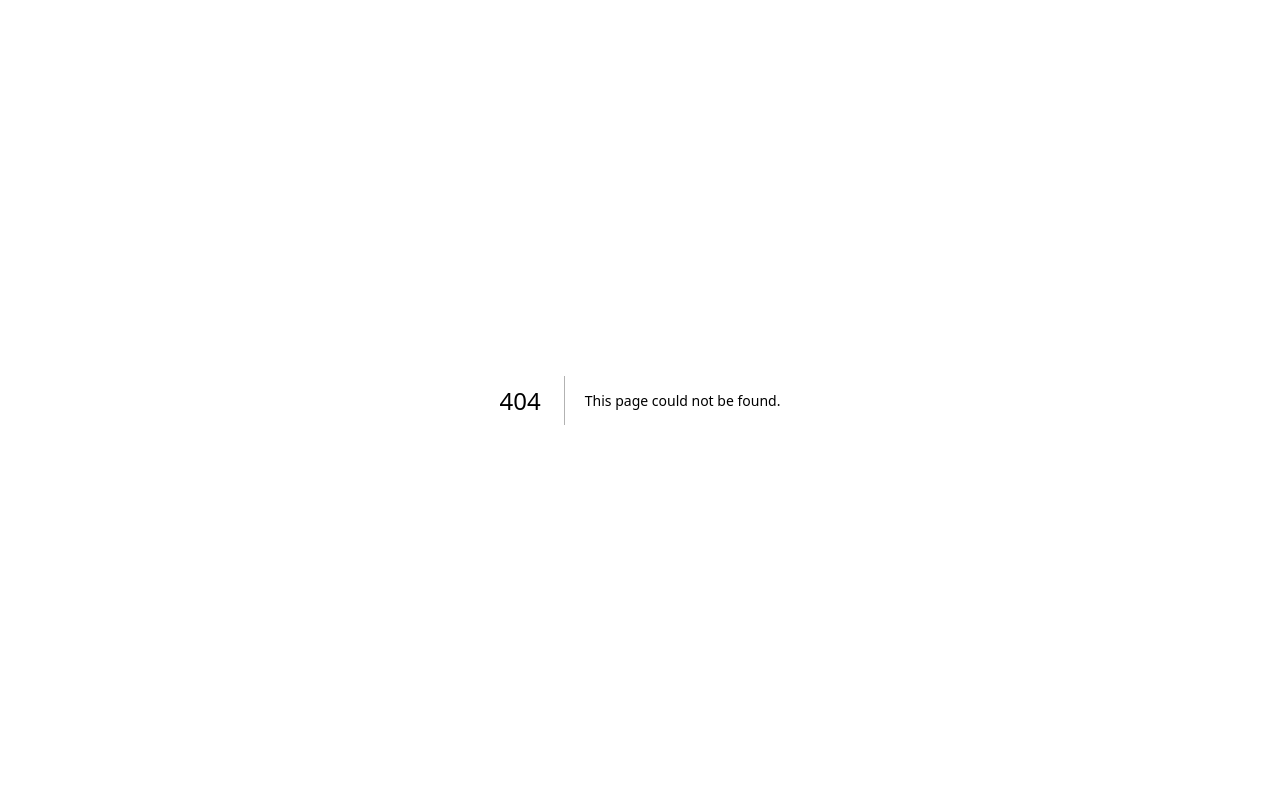
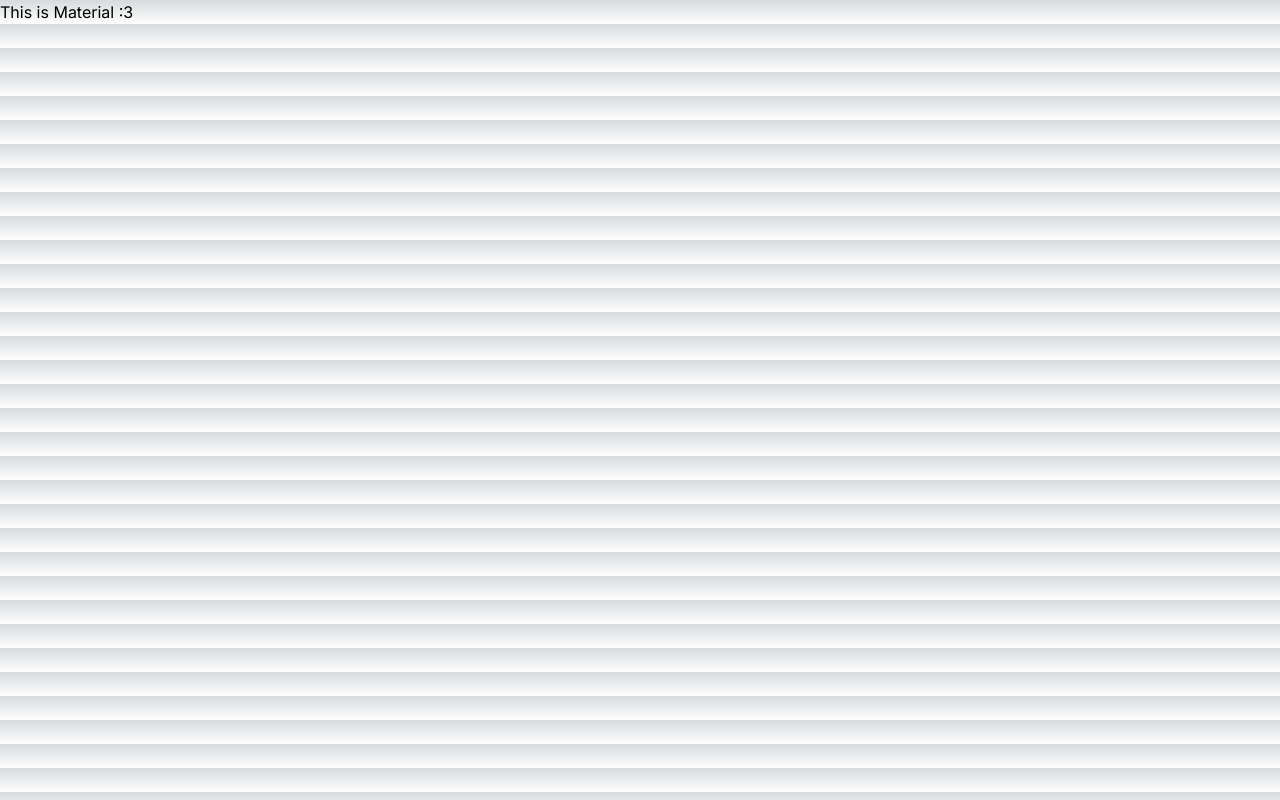
Before and after one commit to sadmanador/new_group_next_app, a Next.js app: page /material in a window 1280 px wide. Before the commit this address had no page. Built offline with nearby package versions, Linux system fonts and the light colour scheme.

Commit message:
Material

```diff
--- /dev/null
+++ b/app/material/page.tsx
@@ -0,0 +1,10 @@
+
+const Material = () => {
+  return (
+    <div>
+      <p>This is Material :3 </p>
+    </div>
+  );
+};
+
+export default Material;
```
